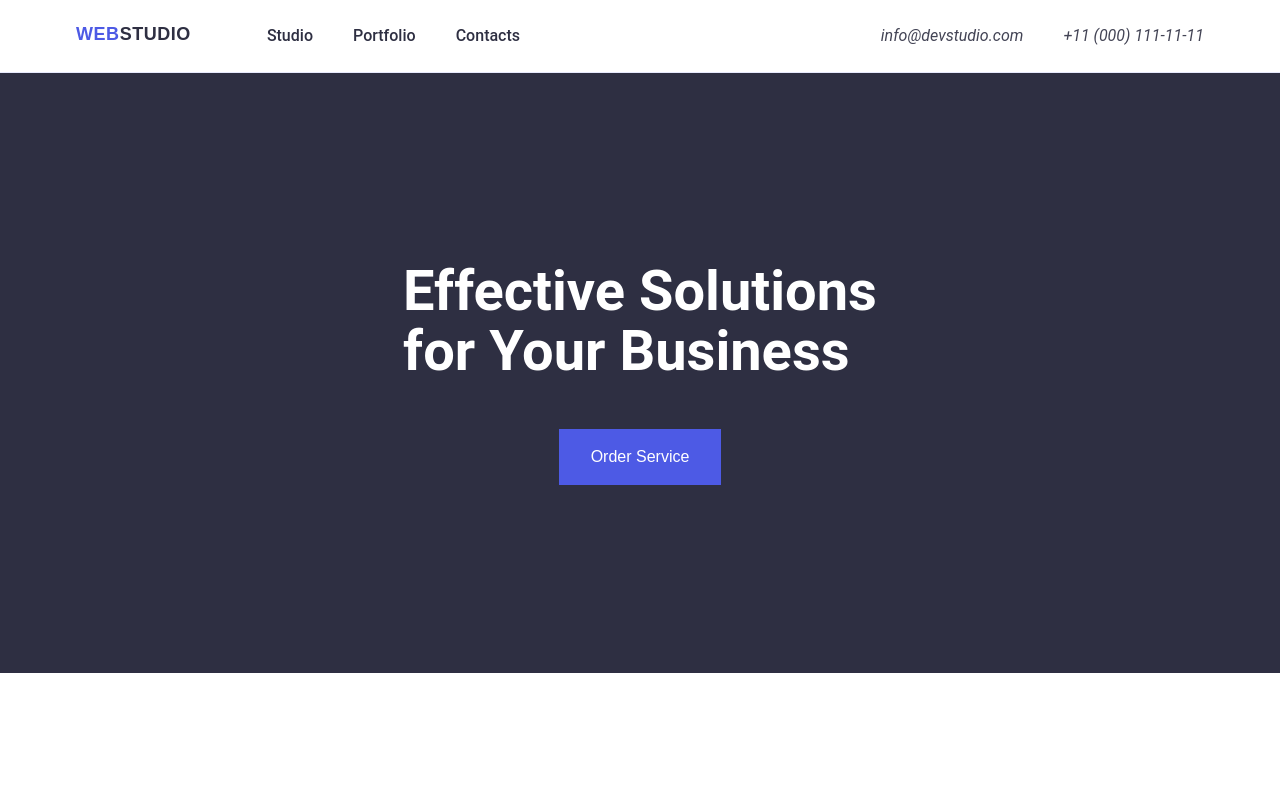
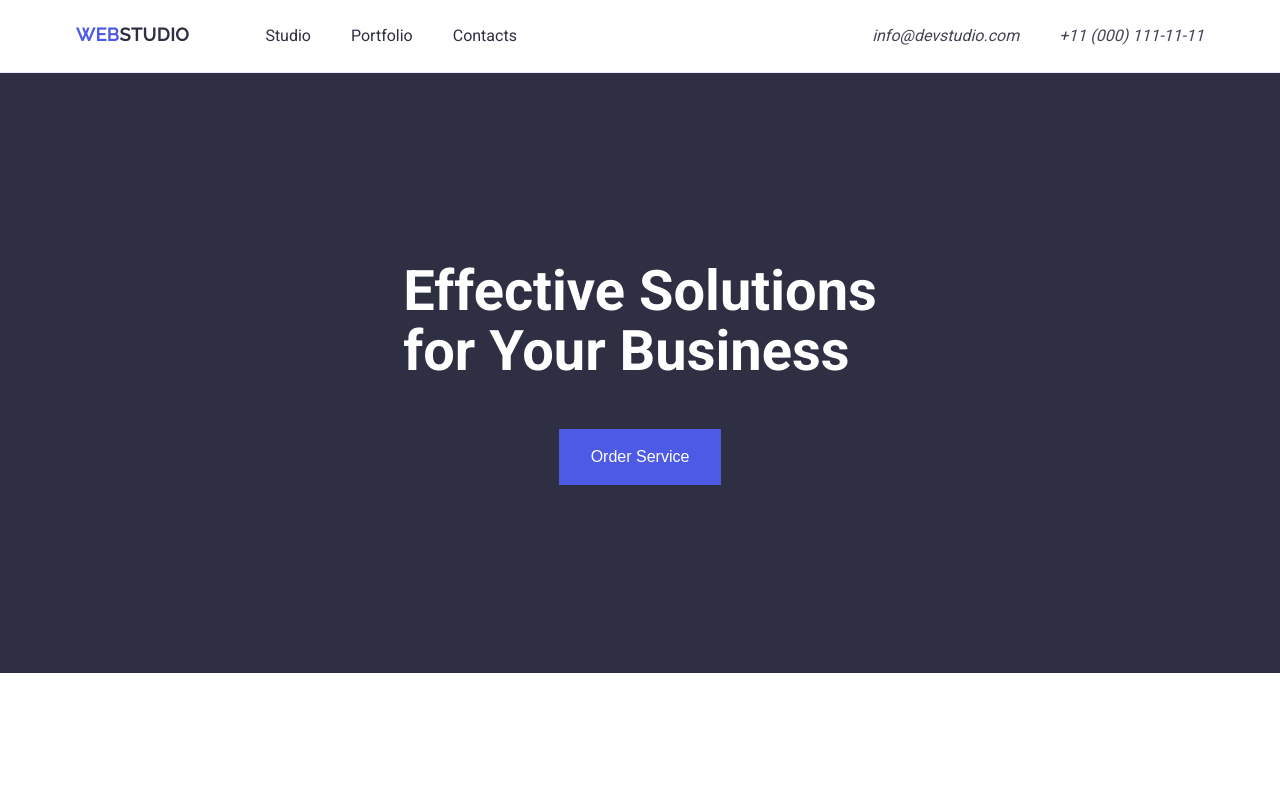
Before and after one commit to ElephantFrontend/goit-markup-hw-03-v3, a plain HTML site: page index.html in a window 1280 px wide. Shown: the top 790 px of the page. Drawn offline with Linux system fonts and the light colour scheme.

Commit message:
uses fonts from google apis

```diff
--- a/index.html
+++ b/index.html
@@ -5,6 +5,8 @@
     <meta name="viewport"
           content="width=device-width, user-scalable=no, initial-scale=1.0, maximum-scale=1.0, minimum-scale=1.0">
     <meta http-equiv="X-UA-Compatible" content="ie=edge">
+    <link href="https://fonts.googleapis.com/css?family=Raleway:300,300i,400,500,500i" rel="stylesheet">
+    <link href="https://fonts.googleapis.com/css2?family=Roboto:wght@400;700&display=swap" rel="stylesheet">
     <link rel="stylesheet" href="css/styles.css">
     <title>WebStudio</title>
 </head>
```
